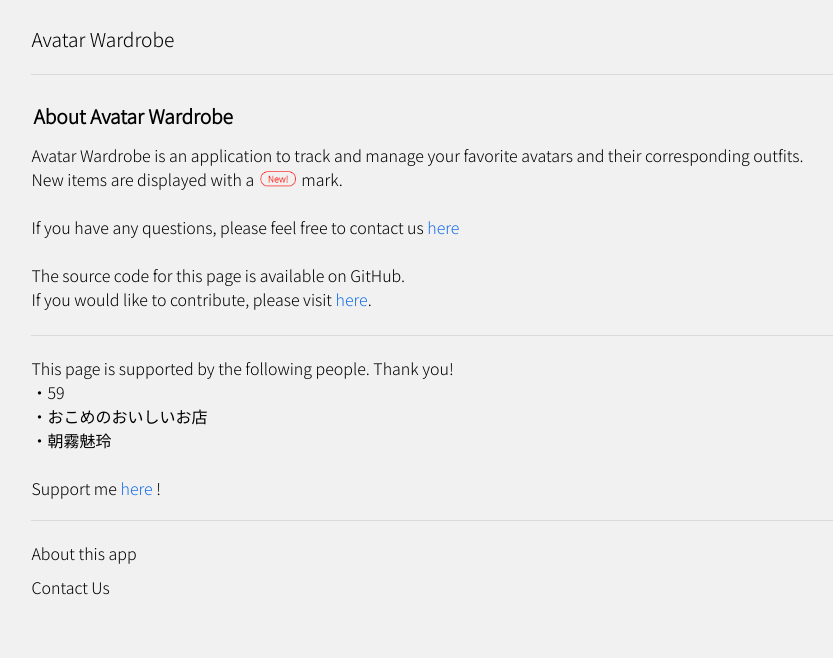
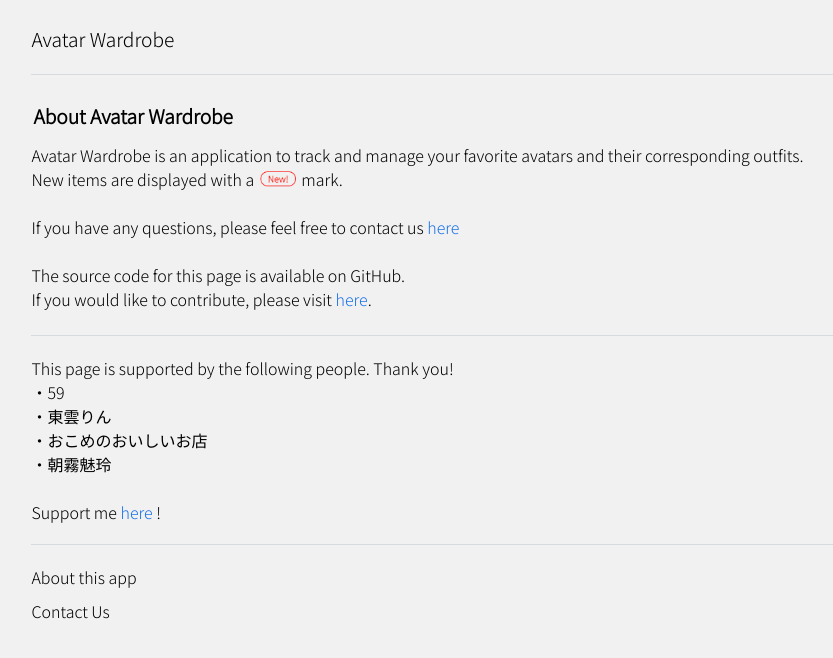
Before and after one commit to Raifa21/Avatar-Wardrobe, a Next.js app: page /about_en in a window 1280 px wide. Shown: the top 658 px of the page, without its empty margins (71-904 px from the left). Built offline with nearby package versions, Linux system fonts and the light colour scheme.

Commit message:
Added supporter.

```diff
--- a/components/supporters.tsx
+++ b/components/supporters.tsx
@@ -18,7 +18,9 @@
       <div className={styles.goldSupport}>
         ・59 {language === "JP" ? "様" : ""}
       </div>
-      <div className={styles.silverSupport}></div>
+      <div className={styles.silverSupport}>
+        ・東雲りん {language === "JP" ? "様" : ""}
+      </div>
       <div className={styles.bronzeSupport}>
         ・
         <Link href="https://okomeshop.booth.pm/" target="_blank">
```
